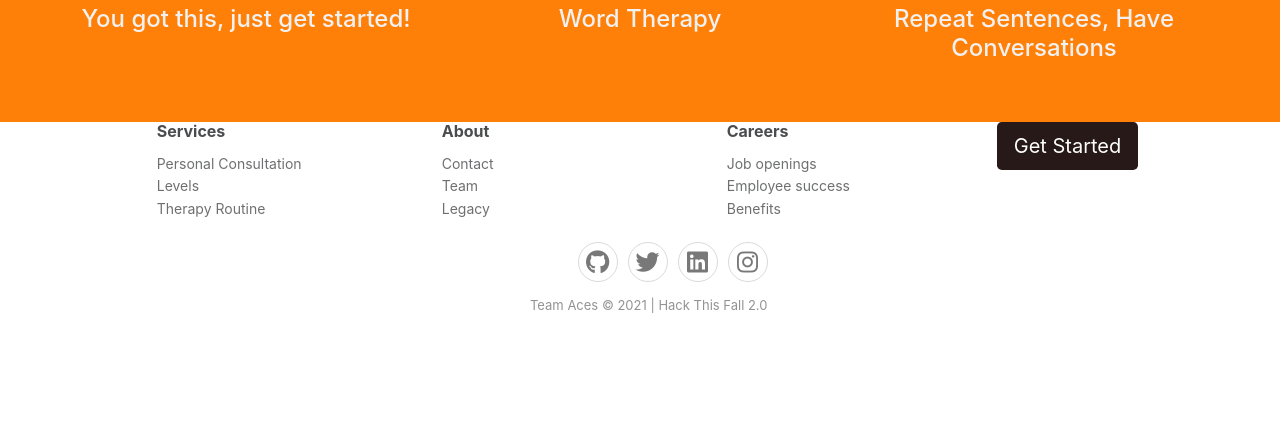
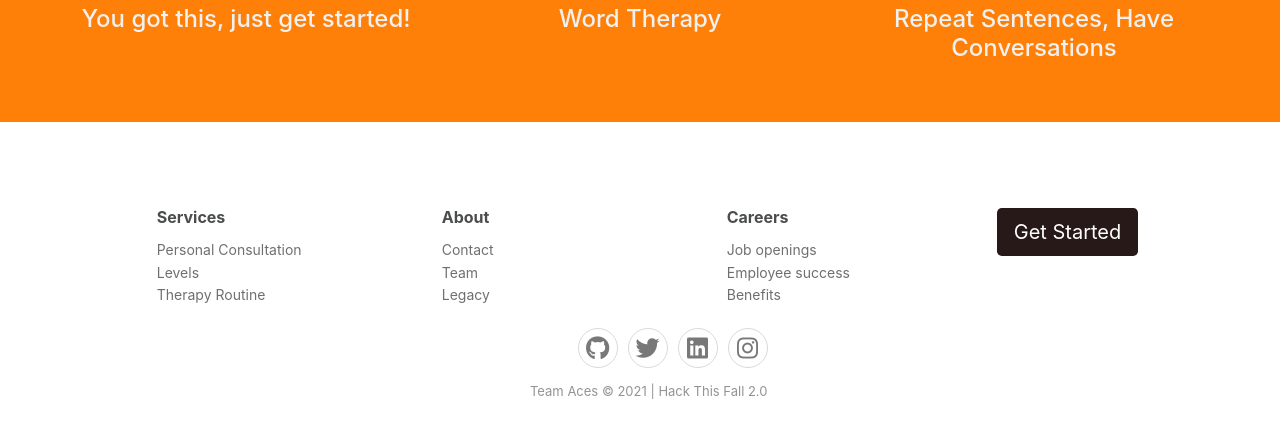
Before and after one commit to tanishagupta1/Speech-ai, a plain HTML site: page index.html in a window 1280 px wide. Shown: the part 1541-1975 px from the top of the page. Before the commit the page ends 1857 px from the top, so only its background shows below. Drawn offline with nearby package versions, Linux system fonts and the light colour scheme; a web font is replaced by a local one.

Commit message:
Footer margin

```diff
--- a/css/style.css
+++ b/css/style.css
@@ -105,6 +105,10 @@ h4{
     color: #f1f1f1;
 }
 /* Footer */
+.footer-container{
+  margin-top: 35px;
+  padding: 4% 2% 3%;
+}
 .footer-btn{
     text-align: center;
 }
--- a/index.html
+++ b/index.html
@@ -144,7 +144,7 @@
   </section>
 <!-- Footer -->
   <di id="footer" class="footer-clean">
-    <footer>
+    <footer class="footer-container">
 
         <div class="container">
             <div class="row justify-content-center">
```
